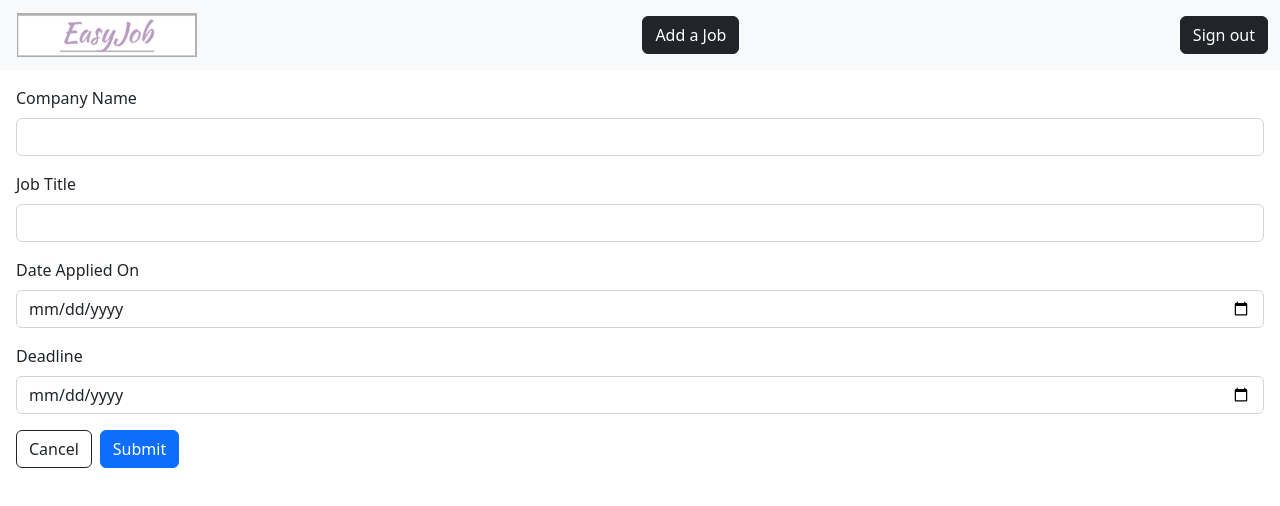
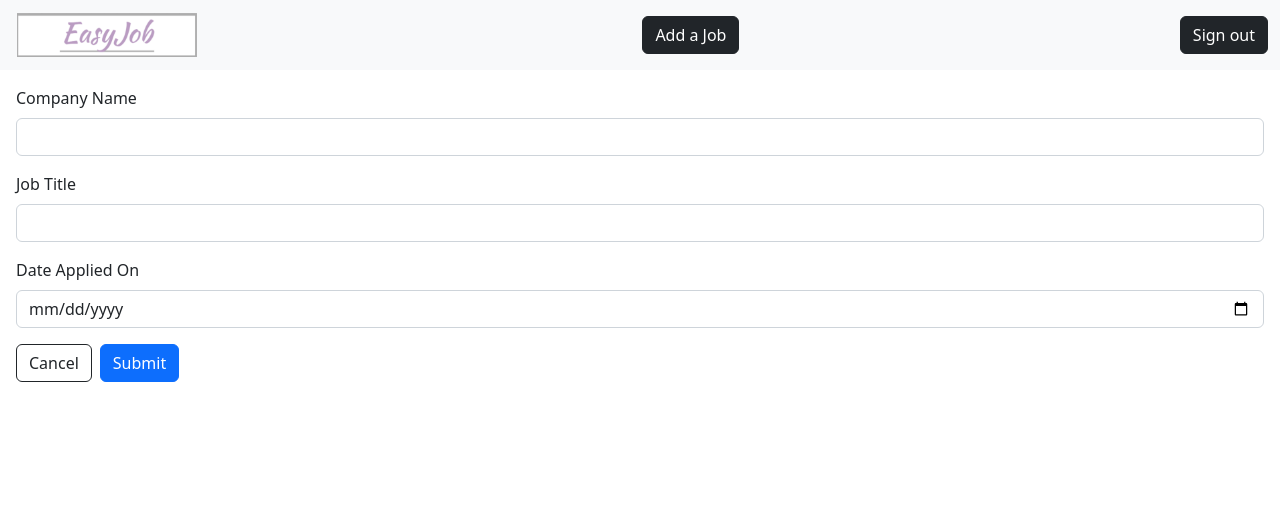
Before and after one commit to 397-f22/EasyJob, a React (Vite) app: page /addJob in a window 1280 px wide. Shown: the top 506 px of the page. Built offline with nearby package versions, Linux system fonts and the light colour scheme; no server answers; the database is empty.

Commit message:
The Hottest Fix 😏: removed deadline field

```diff
--- a/src/components/AddJob.jsx
+++ b/src/components/AddJob.jsx
@@ -72,7 +72,7 @@ export const AddJob = ({ user }) => {
       evt.preventDefault();
       const formData = evt.target;
       const appliedOn = new Date(`${formData.appliedOn.value}`);
-      const deadline = new Date(`${formData.deadline.value}`);
+      const deadline = "";
       const status = "Applied";
 
       addJob(
@@ -103,11 +103,6 @@ export const AddJob = ({ user }) => {
           <Form.Control type="date" />
         </Form.Group>
 
-        <Form.Group className="mb-3" controlId="deadline">
-          <Form.Label>Deadline</Form.Label>
-          <Form.Control type="date" />
-        </Form.Group>
-
         <ButtonBar />
       </Form>
     );
```
